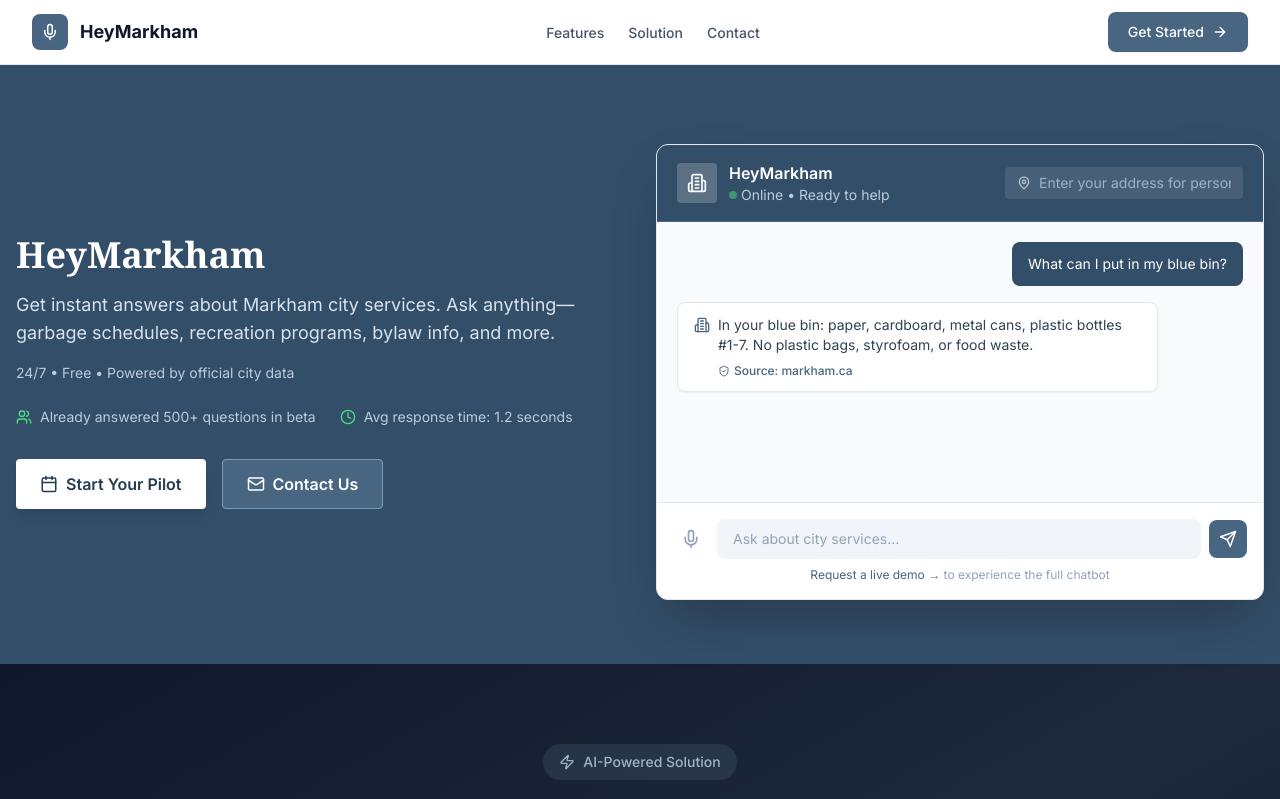
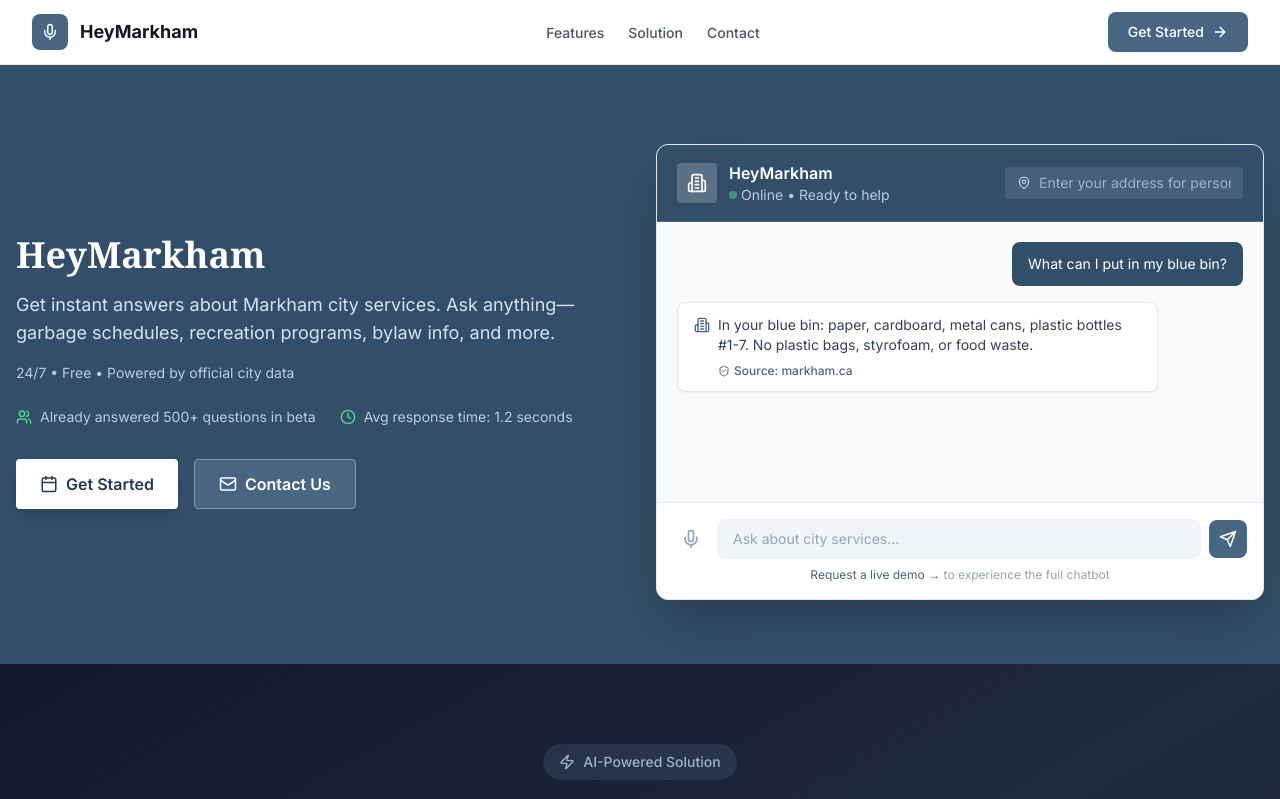
Before and after one commit to tianzesun/markham-website, a Next.js app in the folder apps/frontend/: page / in a window 1280 px wide. Shown: the top 799 px of the page. Built offline with nearby package versions, Linux system fonts and the light colour scheme.

Commit message:
Fix broken #pilot links - update to #contact, remove pilot section

```diff
--- a/apps/frontend/src/app/page.tsx
+++ b/apps/frontend/src/app/page.tsx
@@ -158,11 +158,11 @@ export default function HomePage() {
                   className="flex flex-col sm:flex-row gap-4"
                 >
                   <Link
-                    href="#pilot"
+                    href="#contact"
                     className="inline-flex items-center justify-center gap-2 px-6 py-3 bg-white hover:bg-primary-50 text-primary-800 rounded font-semibold transition-all shadow-lg"
                   >
                     <Calendar size={18} />
-                    Start Your Pilot
+                    Get Started
                   </Link>
                   <a
                     href="mailto:info@heymarkham.ai?subject=HeyMarkham Inquiry"
@@ -252,7 +252,7 @@ export default function HomePage() {
                     </button>
                   </div>
                   <p className="text-xs text-center text-slate-400 mt-2">
-                    <a href="#pilot" className="text-primary-600 hover:underline">Request a live demo →</a> to experience the full chatbot
+                    <a href="#contact" className="text-primary-600 hover:underline">Request a live demo →</a> to experience the full chatbot
                   </p>
                 </div>
               </div>
--- a/apps/frontend/src/components/Footer.tsx
+++ b/apps/frontend/src/components/Footer.tsx
@@ -28,7 +28,7 @@ export const Footer: React.FC = () => {
             <h4 className="font-semibold text-slate-900 dark:text-white mb-4">Product</h4>
             <ul className="space-y-2">
               <li><Link href="#solution" className="text-sm text-slate-500 hover:text-primary-600 dark:hover:text-primary-400 transition-colors">Features</Link></li>
-              <li><Link href="#pilot" className="text-sm text-slate-500 hover:text-primary-600 dark:hover:text-primary-400 transition-colors">Demo</Link></li>
+              <li><Link href="#contact" className="text-sm text-slate-500 hover:text-primary-600 dark:hover:text-primary-400 transition-colors">Demo</Link></li>
             </ul>
           </div>
 
```
